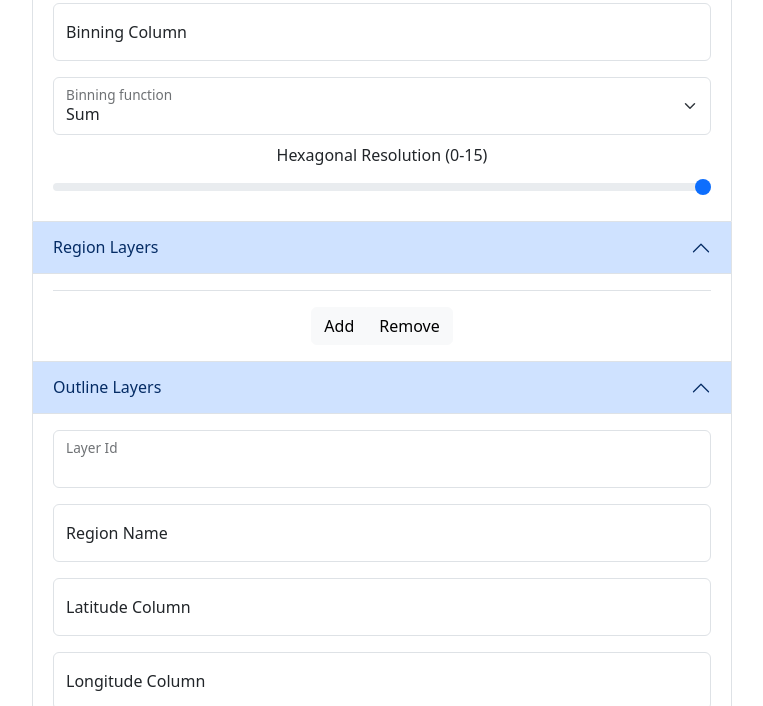
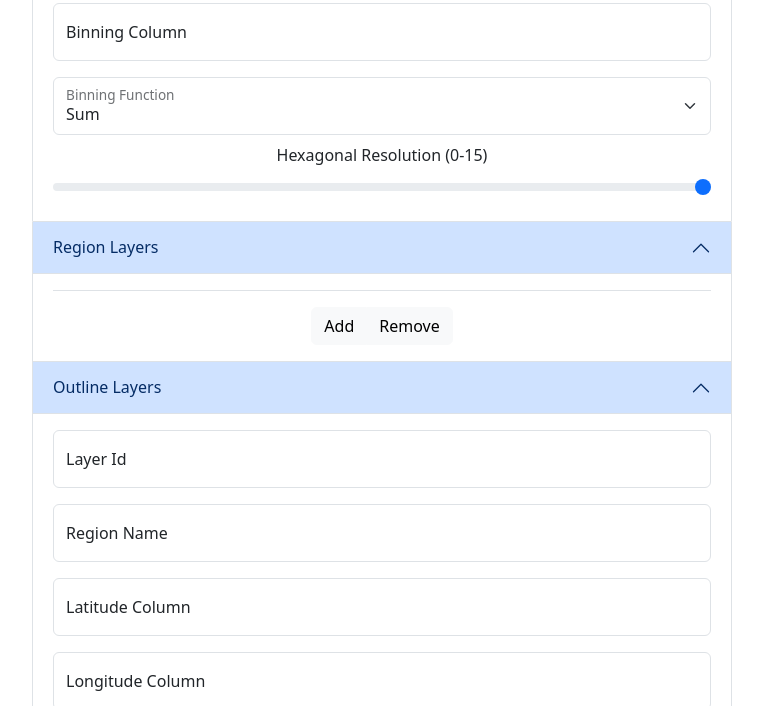
Before and after one commit to tony-zeidan/geohexviz-app, a React (Vite) app: page / in a window 1280 px wide. Shown: the part 246-952 px from the top of the page, without its empty margins (258-1021 px from the left). Built offline with nearby package versions, Linux system fonts and the light colour scheme.

Commit message:
Various changes
- Added some custom components (InputGroups, Select, Range)
- General cleanups (repeating codes)
- Moved types to `utils/types.ts`

```diff
--- a/package.json
+++ b/package.json
@@ -13,6 +13,7 @@
     "@popperjs/core": "^2.11.8",
     "@types/bootstrap": "^5.2.8",
     "bootstrap": "^5.3.2",
+    "clsx": "^2.0.0",
     "react": "^18.2.0",
     "react-dom": "^18.2.0",
     "react-simple-maps": "^3.0.0"
--- a/src/Components/GridLayerInput.tsx
+++ b/src/Components/GridLayerInput.tsx
@@ -1,25 +1,11 @@
+import { InputGroup } from "./ui-components/InputGroup";
+
 export const GridLayerInput = () => {
   return (
     <div>
-      <div className="form-floating mb-3">
-        <input
-          type="text"
-          className="form-control"
-          id="floatingInput"
-          placeholder=""
-        />
-        <label htmlFor="floatingInput">Latitude Column</label>
-      </div>
+      <InputGroup label={"Latitude Column"} />
 
-      <div className="form-floating mb-3">
-        <input
-          type="text"
-          className="form-control"
-          id="floatingInput"
-          placeholder=""
-        />
-        <label htmlFor="floatingInput">Longitude Column</label>
-      </div>
+      <InputGroup label={"Longitude Column"} />
     </div>
   );
 };
--- a/src/Components/HexbinLayerInput.tsx
+++ b/src/Components/HexbinLayerInput.tsx
@@ -1,65 +1,24 @@
+import { BinningFunctionOpts } from "./utils/constants";
+import { InputGroup } from "./ui-components/InputGroup";
+import { Select } from "./ui-components/Select";
+import { Range } from "./ui-components/Range";
+
 export const HexbinLayerInput = () => {
   return (
     <div>
-      <div className="form-floating mb-3">
-        <input
-          type="text"
-          className="form-control"
-          id="latitudeInput"
-          placeholder=""
-        />
-        <label htmlFor="latitudeInput">Latitude Column</label>
-      </div>
+      <InputGroup label="Latitude Column" />
 
-      <div className="form-floating mb-3">
-        <input
-          type="text"
-          className="form-control"
-          id="longitudeInput"
-          placeholder=""
-        />
-        <label htmlFor="longitudeInput">Longitude Column</label>
-      </div>
+      <InputGroup label="Longitude Column" />
 
-      <div className="form-floating mb-3">
-        <input
-          type="text"
-          className="form-control"
-          id="binningInput"
-          placeholder=""
-        />
-        <label htmlFor="binningInput">Binning Column</label>
-      </div>
+      <InputGroup label="Binning Column" />
 
-      <div className="form-floating mb-2">
-        <select
-          className="form-select"
-          id="binningFunctionInput"
-          aria-label="Floating label select example"
-        >
-          <option selected value="1">
-            Sum
-          </option>
-          <option value="2">Min</option>
-          <option value="3">Max</option>
-          <option value="4">Avg</option>
-        </select>
-        <label htmlFor="binningFunctionInput">Binning function</label>
-      </div>
+      <Select
+        options={BinningFunctionOpts}
+        defaultToFirst
+        label="Binning Function"
+      />
 
-      <div>
-        <label htmlFor="hexResRangeInput" className="form-label">
-          Hexagonal Resolution (0-15)
-        </label>
-        <input
-          type="range"
-          className="form-range"
-          id="hexResRangeInput"
-          min="0"
-          max="15"
-          step="1"
-        />
-      </div>
+      <Range label="Hexagonal Resolution (0-15)" min="0" max="15" step="1" />
     </div>
   );
 };
--- a/src/Components/RegionLayerInput.tsx
+++ b/src/Components/RegionLayerInput.tsx
@@ -1,26 +1,16 @@
-import {RegionLayerPropType} from "../Types/LayerTypes";
-
+import { InputGroup } from "./ui-components/InputGroup.tsx";
+import { RegionLayerPropType } from "./utils/types.ts";
 
 export const RegionLayerInput = (props: RegionLayerPropType) => {
+  return (
+    <div>
+      <InputGroup label="Layer Id" placeholder={String(props.id)} />
 
-    return (
-        <div>
-            <div className="form-floating mb-3">
-                <input type="text" className="form-control" id="floatingInput" placeholder={props.id} />
-                <label htmlFor="floatingInput">Layer Id</label>
-            </div>
-            <div className="form-floating mb-3">
-                <input type="text" className="form-control" id="floatingInput" placeholder="" />
-                <label htmlFor="floatingInput">Region Name</label>
-            </div>
-            <div className="form-floating mb-3">
-                <input type="text" className="form-control" id="floatingInput" placeholder="" />
-                <label htmlFor="floatingInput">Latitude Column</label>
-            </div>
-            <div className="form-floating mb-3">
-                <input type="text" className="form-control" id="floatingInput" placeholder="" />
-                <label htmlFor="floatingInput">Longitude Column</label>
-            </div>
-        </div>
-    );
-}
+      <InputGroup label="Region Name" />
+
+      <InputGroup label="Latitude Column" />
+
+      <InputGroup label="Longitude Column" />
+    </div>
+  );
+};
--- a/src/Components/ScatterLayerInput.tsx
+++ b/src/Components/ScatterLayerInput.tsx
@@ -1,25 +1,11 @@
+import { InputGroup } from "./ui-components/InputGroup";
+
 export const ScatterLayerInput = () => {
   return (
     <div>
-      <div className="form-floating mb-3">
-        <input
-          type="text"
-          className="form-control"
-          id="floatingInput"
-          placeholder=""
-        />
-        <label htmlFor="floatingInput">Latitude Column</label>
-      </div>
+      <InputGroup label="Latitude Column" />
 
-      <div className="form-floating mb-3">
-        <input
-          type="text"
-          className="form-control"
-          id="floatingInput"
-          placeholder=""
-        />
-        <label htmlFor="floatingInput">Longitude Column</label>
-      </div>
+      <InputGroup label="Longitude Column" />
     </div>
   );
 };
--- /dev/null
+++ b/src/Components/ui-components/InputGroup.tsx
@@ -0,0 +1,37 @@
+import React from "react";
+import clsx from "clsx";
+
+interface InputProps {
+  placeholder?: string;
+  label?: string;
+  type?: "text" | "number";
+  onChange?: any;
+  className?: string;
+}
+
+export const InputGroup = React.forwardRef<HTMLInputElement, InputProps>((props, ref) => {
+    const {
+      placeholder = "",
+      label,
+      type = "text",
+      onChange,
+      className,
+      ...rest
+    } = props;
+
+    return (
+      <div className="form-floating mb-3">
+        <input
+          ref={ref}
+          type={type}
+          className={clsx("form-control", className)}
+          id="floatingInput"
+          placeholder={placeholder}
+          onChange={onChange}
+          {...rest}
+        />
+        <label htmlFor="floatingInput">{label}</label>
+      </div>
+    );
+  }
+);
--- /dev/null
+++ b/src/Components/ui-components/Range.tsx
@@ -0,0 +1,35 @@
+import clsx from "clsx";
+import React from "react";
+
+export interface RangeProps {
+  label?: string;
+  min?: number | string;
+  max?: number | string;
+  step?: number | string;
+  className?: string;
+  onChange?: any;
+}
+
+export const Range = React.forwardRef<HTMLInputElement, RangeProps>((props, ref) => {
+    const { label, min, max, step, className, onChange, ...rest } = props;
+
+    return (
+      <div>
+        <label htmlFor="hexResRangeInput" className="form-label">
+          {label}
+        </label>
+        <input
+          type="range"
+          className={clsx("form-range", className)}
+          ref={ref}
+          id="hexResRangeInput"
+          min={min}
+          max={max}
+          step={step}
+          onChange={onChange}
+          {...rest}
+        />
+      </div>
+    );
+  }
+);
--- /dev/null
+++ b/src/Components/ui-components/Select.tsx
@@ -0,0 +1,47 @@
+import clsx from "clsx";
+import React from "react";
+import { Map } from "../utils/types.ts";
+
+export interface SelectProps {
+  options?: Map<string | number>;
+  defaultValue?: string;
+  defaultToFirst?: boolean;
+  label?: string;
+  onChange?: any;
+  className?: string;
+}
+
+export const Select = React.forwardRef<HTMLSelectElement, SelectProps>((props, ref) => {
+    const {
+      options,
+      defaultValue,
+      defaultToFirst,
+      label = "",
+      onChange,
+      className,
+      ...rest
+    } = props;
+
+    return (
+      <div className="form-floating mb-2">
+        <select
+          className={clsx("form-select", className)}
+          id="binningFunctionInput"
+          onChange={onChange}
+          ref={ref}
+          {...rest}
+        >
+          {Object.entries(options ?? {}).map(([key, value], index) => (
+            <option
+              selected={(defaultToFirst && index == 0) || defaultValue == value}
+              value={key}
+            >
+              {value}
+            </option>
+          ))}
+        </select>
+        <label htmlFor="binningFunctionInput">{label}</label>
+      </div>
+    );
+  }
+);
--- /dev/null
+++ b/src/Components/utils/constants.ts
@@ -0,0 +1,6 @@
+export const BinningFunctionOpts = {
+    "1": "Sum",
+    "2": "Min",
+    "3": "Max",
+    "4": "Avg",
+}
--- /dev/null
+++ b/src/Components/utils/types.ts
@@ -0,0 +1,11 @@
+export type Map<V> = { [K in string | number]: V };
+
+export type Nullable<T> = T | null;
+
+export type LayerMultipleInputPropType = {
+    maxLimit: number;
+};
+
+export type RegionLayerPropType = {
+    id: number
+};
```
Also changed, not shown: src/Components/RegionMultipleLayerInput.tsx (+28 -25 lines), src/Types/LayerTypes.ts (deleted, +0 -7 lines), 1 other file (tests, documents, lock files or other folders).
